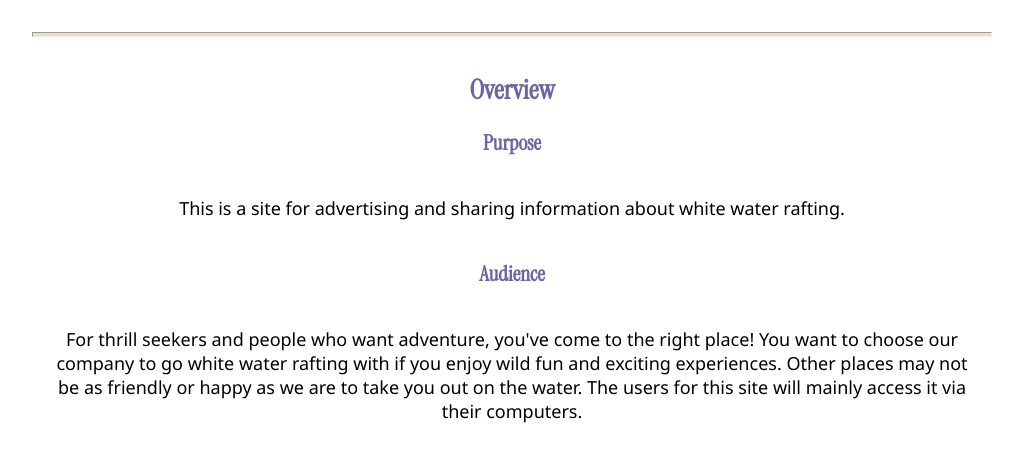
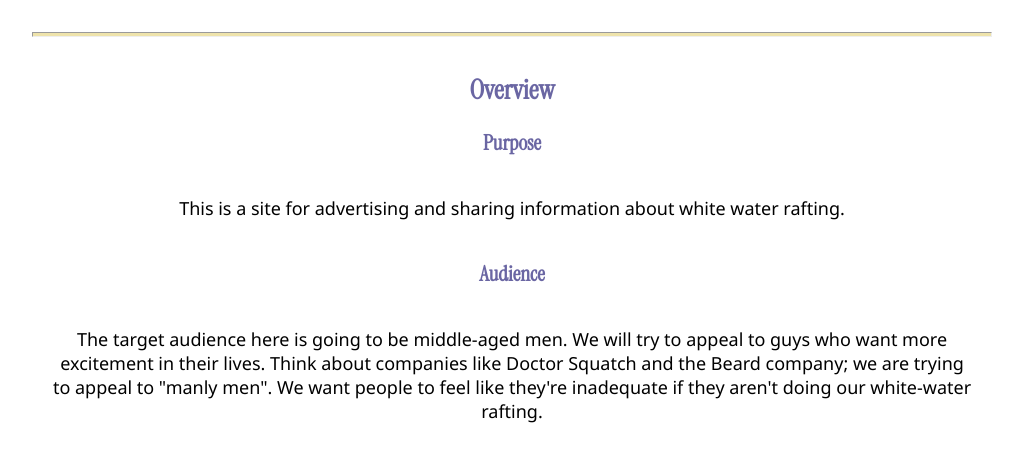
Before and after one commit to mjascoville/WDD130, a plain HTML site: page wwr/site-plan-rafting.html in a window 1280 px wide. Shown: the part 321-794 px from the top of the page, without its empty margins (128-1151 px from the left). Drawn offline with Linux system fonts and the light colour scheme.

Commit message:
Updated audience

```diff
--- a/wwr/site-plan-rafting.html
+++ b/wwr/site-plan-rafting.html
@@ -23,7 +23,7 @@
     <!-- change this -->
 
     <h3>Audience</h3>
-    <p>For thrill seekers and people who want adventure, you've come to the right place! You want to choose our company to go white water rafting with if you enjoy wild fun and exciting experiences. Other places may not be as friendly or happy as we are to take you out on the water. The users for this site will mainly access it via their computers.</p>
+    <p>The target audience here is going to be middle-aged men. We will try to appeal to guys who want more excitement in their lives. Think about companies like Doctor Squatch and the Beard company; we are trying to appeal to "manly men". We want people to feel like they're inadequate if they aren't doing our white-water rafting.</p>
     <!-- change this -->
 
     <hr />
```
